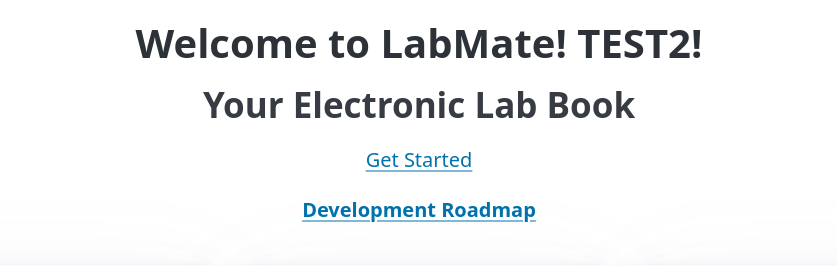
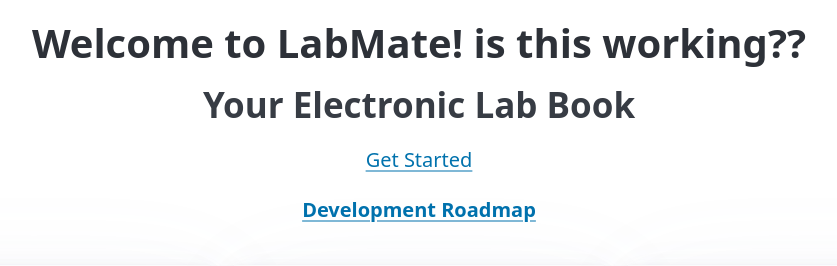
Before and after one commit to antgobar/labmate, a FastAPI app: page / in a window 1280 px wide. Shown: the part 145-411 px from the top of the page, without its empty margins (221-1058 px from the left). Run offline with FastAPI, Linux system fonts and the light colour scheme; parts of the project's set-up code (start-up, migrations or seed data) failed here and were passed over.

Commit message:
test message

```diff
--- a/app/routes/pages.py
+++ b/app/routes/pages.py
@@ -12,7 +12,7 @@ router = APIRouter(tags=["pages"])
 def get_index_page(request: Request, user: User = Depends(get_current_user)):
     return templates.TemplateResponse(
         "pages/home.html",
-        {"request": request, "user": user},
+        {"request": request, "user": user, "other_message": "is this working??"},
     )
 
 
--- a/templates/pages/home.html
+++ b/templates/pages/home.html
@@ -2,7 +2,7 @@
 {% block content %}
 <div class="centered-text">
     <h1>
-        Welcome to LabMate! TEST2!
+        Welcome to LabMate! {{ other_message }}
     </h1>
     <h2>
         Your Electronic Lab Book
```
